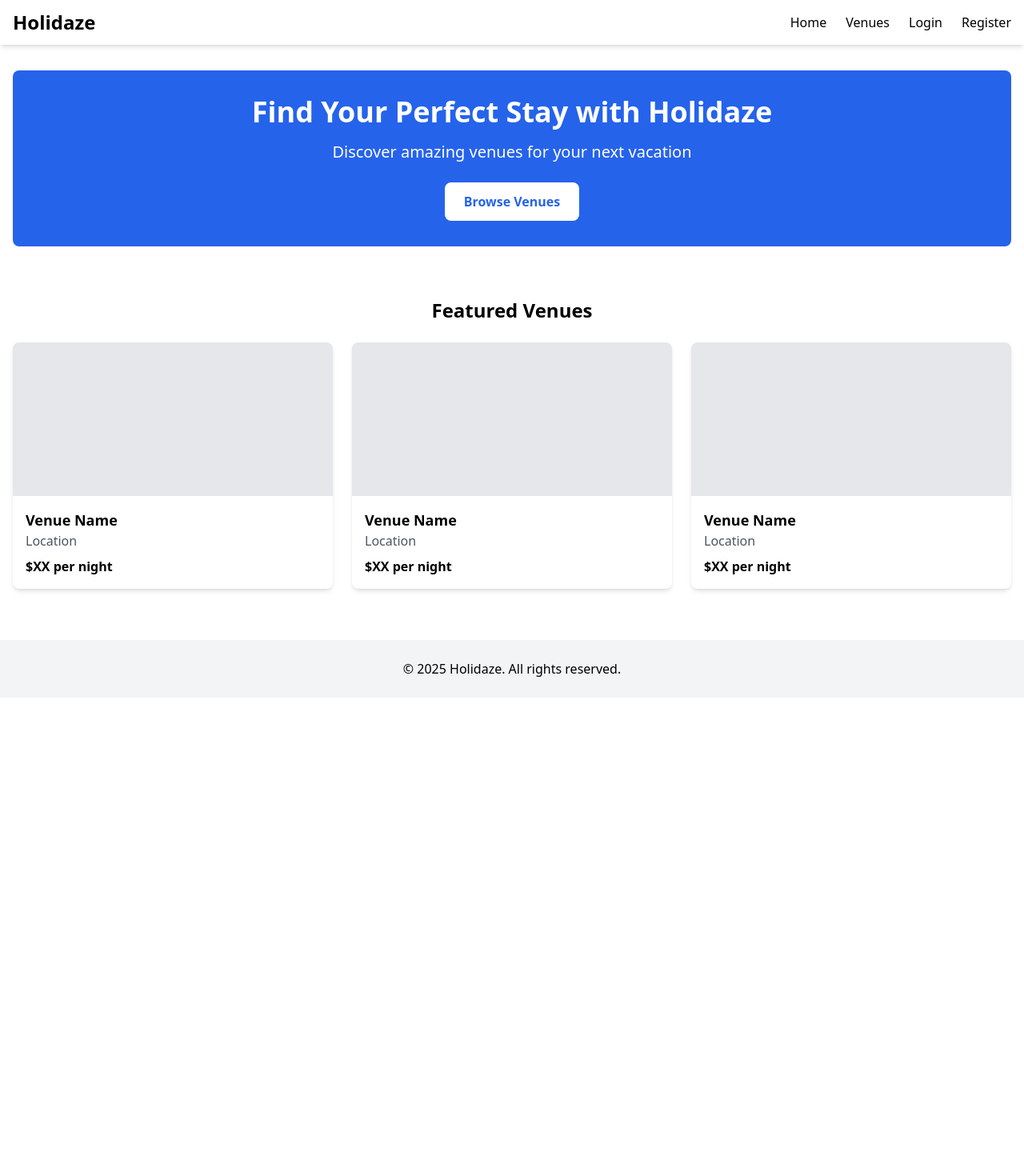
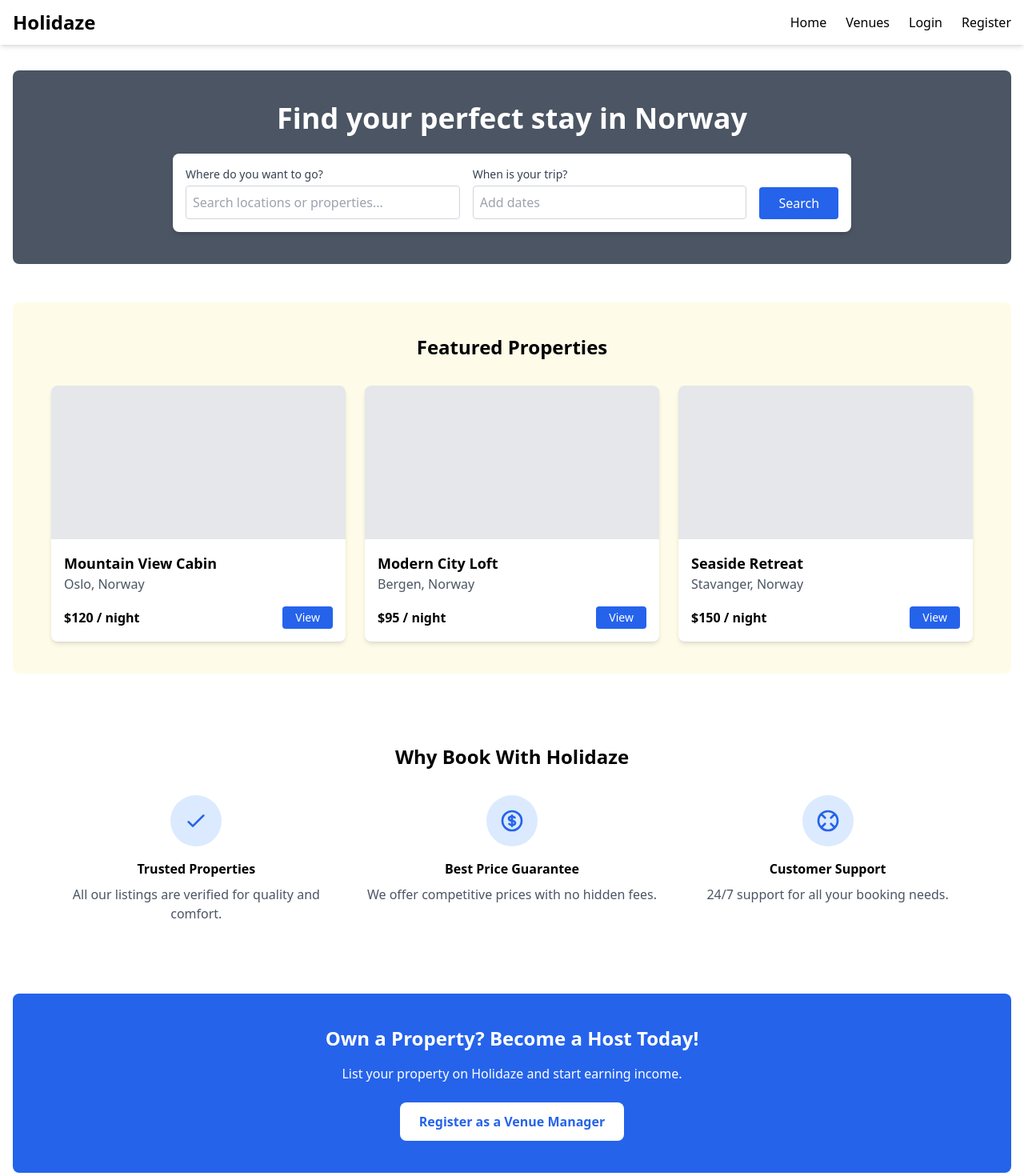
Before and after one commit to RosarioBA/holidaze-booking-app, a React (Vite) app: page / in a window 1280 px wide. Shown: the top 1470 px of the page at 80% size. Before the commit the page ends 872 px from the top, so only its background shows below. Built offline with nearby package versions, Linux system fonts and the light colour scheme.

Commit message:
better home-layout

```diff
--- a/src/pages/HomePage.tsx
+++ b/src/pages/HomePage.tsx
@@ -1,48 +1,182 @@
 // src/pages/HomePage.tsx
+import { useState } from 'react';
 import { Link } from 'react-router-dom';
 
 const HomePage = () => {
+  const [searchLocation, setSearchLocation] = useState('');
+  const [searchDates, setSearchDates] = useState('');
+
+  const handleSearch = (e: React.FormEvent) => {
+    e.preventDefault();
+    // Will implement search functionality later
+    console.log('Searching for:', { searchLocation, searchDates });
+  };
+
   return (
-    <div className="space-y-8">
-      <section className="bg-blue-600 text-white rounded-lg p-8 text-center">
-        <h1 className="text-4xl font-bold mb-4">Find Your Perfect Stay with Holidaze</h1>
-        <p className="text-xl mb-6">Discover amazing venues for your next vacation</p>
-        <Link
-          to="/venues"
-          className="inline-block bg-white text-blue-600 px-6 py-3 rounded-lg font-semibold hover:bg-gray-100"
+    <div className="space-y-12">
+      {/* Hero Section */}
+      <section className="bg-gray-600 text-white py-10 rounded-lg">
+        <div className="max-w-4xl mx-auto px-6">
+          <h1 className="text-3xl md:text-4xl font-bold mb-6 text-center">
+            Find your perfect stay in Norway
+          </h1>
+
+          <form onSubmit={handleSearch} className="bg-white p-4 rounded-lg shadow-md">
+            <div className="md:flex space-y-4 md:space-y-0 md:space-x-4">
+              <div className="flex-1">
+                <label htmlFor="location" className="block text-gray-700 text-sm font-medium mb-1">
+                  Where do you want to go?
+                </label>
+                <input
+                  type="text"
+                  id="location"
+                  placeholder="Search locations or properties..."
+                  className="w-full p-2 border border-gray-300 rounded"
+                  value={searchLocation}
+                  onChange={(e) => setSearchLocation(e.target.value)}
+                />
+              </div>
+
+              <div className="flex-1">
+                <label htmlFor="dates" className="block text-gray-700 text-sm font-medium mb-1">
+                  When is your trip?
+                </label>
+                <input
+                  type="text"
+                  id="dates"
+                  placeholder="Add dates"
+                  className="w-full p-2 border border-gray-300 rounded"
+                  value={searchDates}
+                  onChange={(e) => setSearchDates(e.target.value)}
+                />
+              </div>
+
+              <div className="self-end">
+                <button
+                  type="submit"
+                  className="w-full md:w-auto bg-blue-600 text-white py-2 px-6 rounded font-medium hover:bg-blue-700"
                 >
-          Browse Venues
-        </Link>
+                  Search
+                </button>
+              </div>
+            </div>
+          </form>
+        </div>
       </section>
 
-      <section className="py-8">
-        <h2 className="text-2xl font-bold mb-6 text-center">Featured Venues</h2>
-        <div className="grid grid-cols-1 md:grid-cols-3 gap-6">
-          {/* This will be populated with actual venues from the API later */}
+      {/* Featured Properties Section */}
+      <section className="bg-yellow-50 py-10 px-4 rounded-lg">
+        <div className="max-w-6xl mx-auto">
+          <h2 className="text-2xl font-bold mb-8 text-center">Featured Properties</h2>
+
+          <div className="grid grid-cols-1 md:grid-cols-2 lg:grid-cols-3 gap-6">
+            {/* Property Card 1 */}
             <div className="bg-white rounded-lg shadow-md overflow-hidden">
               <div className="h-48 bg-gray-200"></div>
               <div className="p-4">
-              <h3 className="font-bold text-lg">Venue Name</h3>
-              <p className="text-gray-600">Location</p>
-              <p className="font-semibold mt-2">$XX per night</p>
+                <h3 className="font-bold text-lg">Mountain View Cabin</h3>
+                <p className="text-gray-600">Oslo, Norway</p>
+                <div className="mt-4 flex justify-between items-center">
+                  <p className="font-semibold">$120 / night</p>
+                  <Link
+                    to="/venues/1"
+                    className="bg-blue-600 text-white px-4 py-1 rounded text-sm"
+                  >
+                    View
+                  </Link>
                 </div>
               </div>
+            </div>
+
+            {/* Property Card 2 */}
             <div className="bg-white rounded-lg shadow-md overflow-hidden">
               <div className="h-48 bg-gray-200"></div>
               <div className="p-4">
-              <h3 className="font-bold text-lg">Venue Name</h3>
-              <p className="text-gray-600">Location</p>
-              <p className="font-semibold mt-2">$XX per night</p>
+                <h3 className="font-bold text-lg">Modern City Loft</h3>
+                <p className="text-gray-600">Bergen, Norway</p>
+                <div className="mt-4 flex justify-between items-center">
+                  <p className="font-semibold">$95 / night</p>
+                  <Link
+                    to="/venues/2"
+                    className="bg-blue-600 text-white px-4 py-1 rounded text-sm"
+                  >
+                    View
+                  </Link>
                 </div>
               </div>
+            </div>
+
+            {/* Property Card 3 */}
             <div className="bg-white rounded-lg shadow-md overflow-hidden">
               <div className="h-48 bg-gray-200"></div>
               <div className="p-4">
-              <h3 className="font-bold text-lg">Venue Name</h3>
-              <p className="text-gray-600">Location</p>
-              <p className="font-semibold mt-2">$XX per night</p>
+                <h3 className="font-bold text-lg">Seaside Retreat</h3>
+                <p className="text-gray-600">Stavanger, Norway</p>
+                <div className="mt-4 flex justify-between items-center">
+                  <p className="font-semibold">$150 / night</p>
+                  <Link
+                    to="/venues/3"
+                    className="bg-blue-600 text-white px-4 py-1 rounded text-sm"
+                  >
+                    View
+                  </Link>
                 </div>
               </div>
+            </div>
+          </div>
+        </div>
+      </section>
+
+      {/* Why Book With Holidaze Section */}
+      <section className="py-10 px-4">
+        <div className="max-w-6xl mx-auto">
+          <h2 className="text-2xl font-bold mb-8 text-center">Why Book With Holidaze</h2>
+
+          <div className="grid grid-cols-1 md:grid-cols-3 gap-8">
+            <div className="text-center">
+              <div className="bg-blue-100 w-16 h-16 rounded-full flex items-center justify-center mx-auto mb-4">
+                <svg xmlns="http://www.w3.org/2000/svg" className="h-8 w-8 text-blue-600" fill="none" viewBox="0 0 24 24" stroke="currentColor">
+                  <path strokeLinecap="round" strokeLinejoin="round" strokeWidth={2} d="M5 13l4 4L19 7" />
+                </svg>
+              </div>
+              <h3 className="font-bold mb-2">Trusted Properties</h3>
+              <p className="text-gray-600">All our listings are verified for quality and comfort.</p>
+            </div>
+
+            <div className="text-center">
+              <div className="bg-blue-100 w-16 h-16 rounded-full flex items-center justify-center mx-auto mb-4">
+                <svg xmlns="http://www.w3.org/2000/svg" className="h-8 w-8 text-blue-600" fill="none" viewBox="0 0 24 24" stroke="currentColor">
+                  <path strokeLinecap="round" strokeLinejoin="round" strokeWidth={2} d="M12 8c-1.657 0-3 .895-3 2s1.343 2 3 2 3 .895 3 2-1.343 2-3 2m0-8c1.11 0 2.08.402 2.599 1M12 8V7m0 1v8m0 0v1m0-1c-1.11 0-2.08-.402-2.599-1M21 12a9 9 0 11-18 0 9 9 0 0118 0z" />
+                </svg>
+              </div>
+              <h3 className="font-bold mb-2">Best Price Guarantee</h3>
+              <p className="text-gray-600">We offer competitive prices with no hidden fees.</p>
+            </div>
+
+            <div className="text-center">
+              <div className="bg-blue-100 w-16 h-16 rounded-full flex items-center justify-center mx-auto mb-4">
+                <svg xmlns="http://www.w3.org/2000/svg" className="h-8 w-8 text-blue-600" fill="none" viewBox="0 0 24 24" stroke="currentColor">
+                  <path strokeLinecap="round" strokeLinejoin="round" strokeWidth={2} d="M18.364 5.636l-3.536 3.536m0 5.656l3.536 3.536M9.172 9.172L5.636 5.636m3.536 9.192l-3.536 3.536M21 12a9 9 0 11-18 0 9 9 0 0118 0z" />
+                </svg>
+              </div>
+              <h3 className="font-bold mb-2">Customer Support</h3>
+              <p className="text-gray-600">24/7 support for all your booking needs.</p>
+            </div>
+          </div>
+        </div>
+      </section>
+
+      {/* CTA Section */}
+      <section className="bg-blue-600 text-white py-10 px-4 rounded-lg">
+        <div className="max-w-4xl mx-auto text-center">
+          <h2 className="text-2xl font-bold mb-4">Own a Property? Become a Host Today!</h2>
+          <p className="mb-6">List your property on Holidaze and start earning income.</p>
+          <Link
+            to="/register"
+            className="inline-block bg-white text-blue-600 px-6 py-3 rounded-lg font-semibold hover:bg-gray-100"
+          >
+            Register as a Venue Manager
+          </Link>
         </div>
       </section>
     </div>
```
Lines whose indentation alone changed are shown as unchanged.
